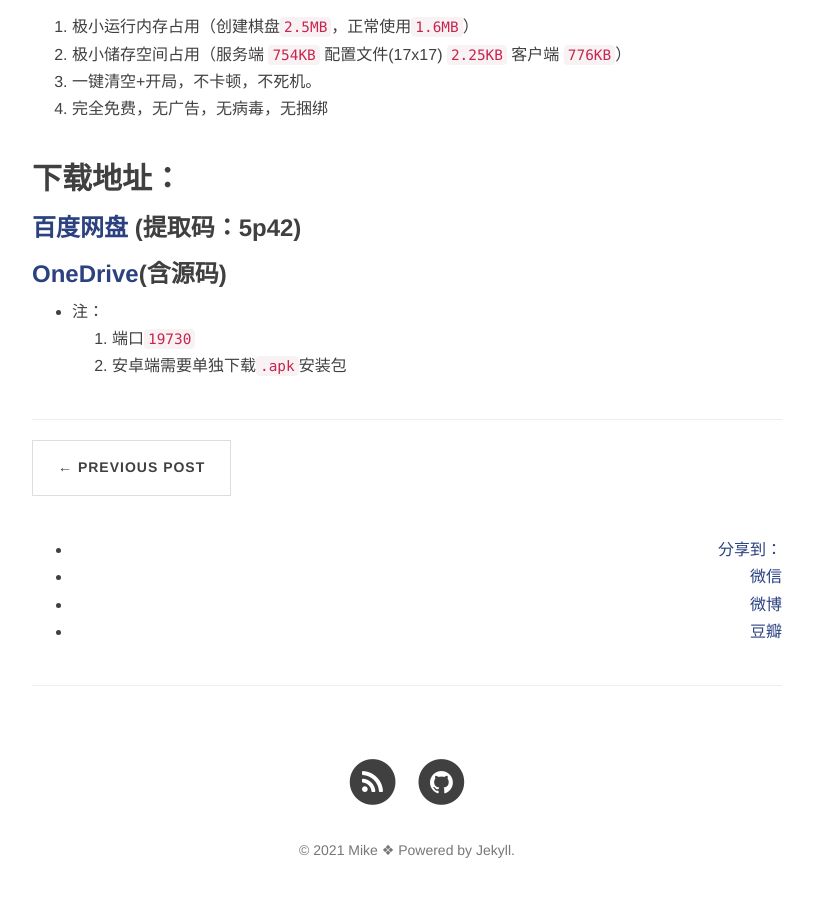
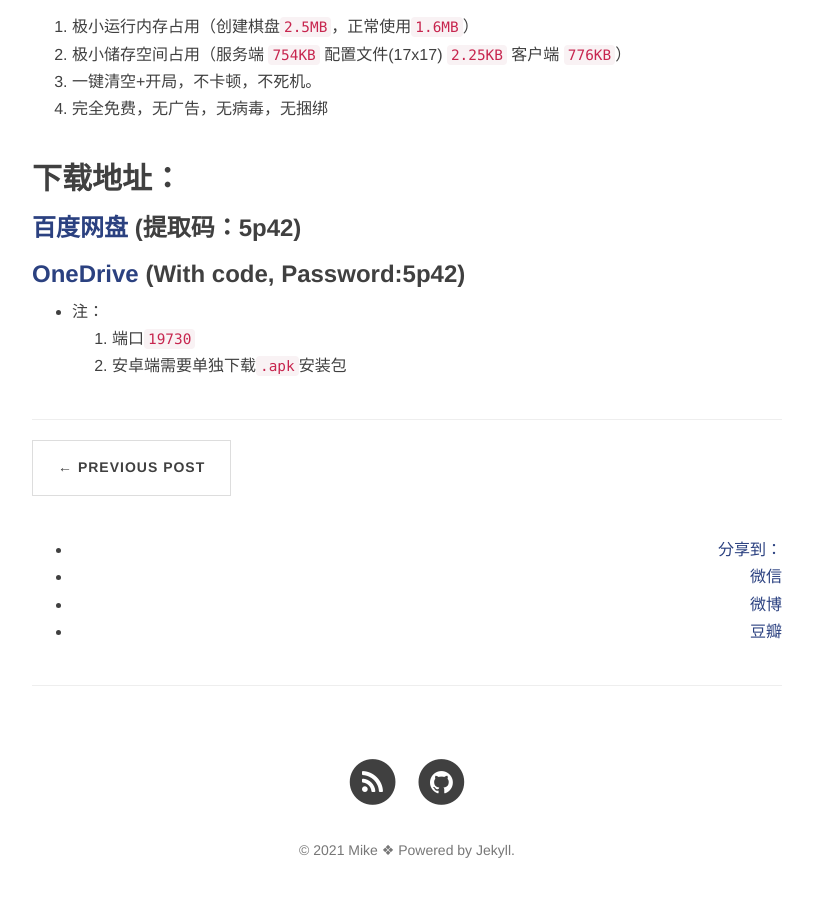
Before and after one commit to mike-brown8/Blog, a Jekyll site: the page built from docs/_posts/2021-07-22-5Chess.md, in a window 1280 px wide and 900 px high, scrolled down 693 px. Shown: the top 897 px of the window, without its empty margins (233-1046 px from the left). Built offline with Jekyll 4.4.1, drawn with Linux system fonts in a browser that asks for light colours; nearby versions of some CDN libraries; comment, search, counter and statistics services are not loaded.

Commit message:
更新 2021-07-22-5Chess.md

```diff
--- a/docs/_posts/2021-07-22-5Chess.md
+++ b/docs/_posts/2021-07-22-5Chess.md
@@ -20,7 +20,7 @@ description: 快来线上下棋吧！
 
 ## 下载地址：
 ### [百度网盘](https://pan.baidu.com/s/1fWdPJcaUHlgugnI9MgAJfA#5p42) (提取码：5p42)
-### [OneDrive](https://1drv.ms/u/s!AhI9oH6jEjxKgdFz-gQmhGDVSy_eFg?e=8HcXoY)(含源码)
+### [OneDrive](https://1drv.ms/u/s!AhI9oH6jEjxKgdFz-gQmhGDVSy_eFg?e=8HcXoY) (With code, Password:5p42)
 
 * 注：
    1. 端口`19730`
```
